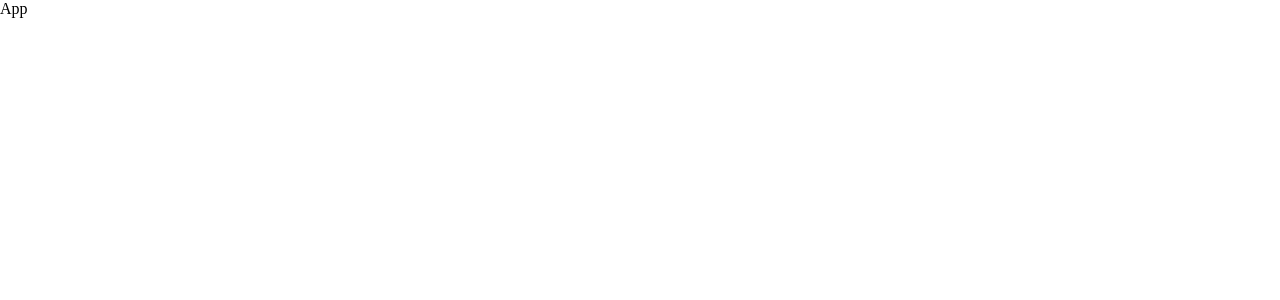
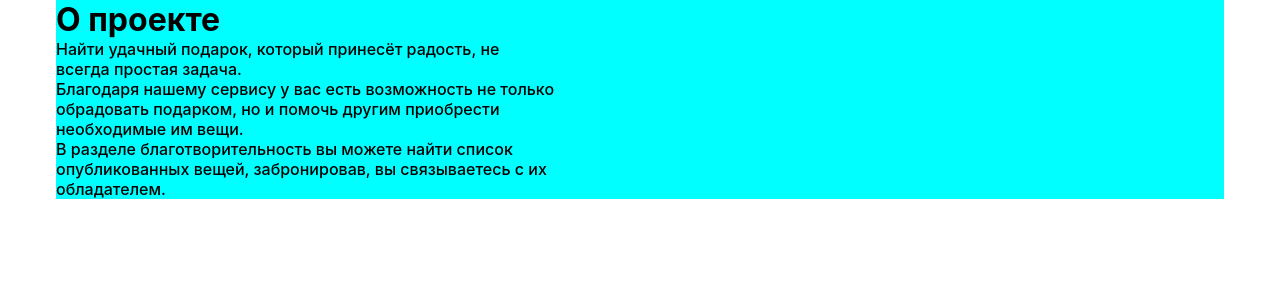
Before and after one commit to peaksoft-school/gift-list-js10, a React (Create React App) app: page / in a window 1280 px wide. Shown: the top 300 px of the page. Built offline with nearby package versions, Linux system fonts and the light colour scheme.

Commit message:
in progress...

```diff
--- a/package.json
+++ b/package.json
@@ -9,6 +9,7 @@
     "react": "^18.2.0",
     "react-dom": "^18.2.0",
     "react-scripts": "5.0.1",
+    "styled-components": "^6.0.8",
     "web-vitals": "^2.1.4"
   },
   "scripts": {
--- a/src/App.js
+++ b/src/App.js
@@ -1,3 +1,9 @@
+import { AboutProject } from './components/AboutProject'
+
 export function App() {
-   return <div className="App">App</div>
+   return (
+      <div className="App">
+         <AboutProject />
+      </div>
+   )
 }
--- /dev/null
+++ b/src/components/AboutProject.jsx
@@ -0,0 +1,31 @@
+import React from 'react'
+import styled from 'styled-components'
+
+export const AboutProject = () => {
+   return (
+      <AboutProjectPart>
+         <h1>О проекте</h1>
+         <AboutProjectDescription>
+            Найти удачный подарок, который принесёт радость, не всегда простая
+            задача. <br /> Благодаря нашему сервису у вас есть возможность не
+            только обрадовать подарком, но и помочь другим приобрести
+            необходимые им вещи. <br /> В разделе благотворительность вы можете
+            найти список опубликованных вещей, забронировав, вы связываетесь с
+            их обладателем.
+         </AboutProjectDescription>
+      </AboutProjectPart>
+   )
+}
+
+const AboutProjectPart = styled.div`
+   margin: 0 auto;
+   width: 73rem;
+   background-color: aqua;
+   font-family: 'Inter';
+   font-weight: 500;
+`
+
+const AboutProjectDescription = styled.p`
+   font-size: 1rem;
+   width: 31.25rem;
+`
```
Also changed, not shown: 1 other file (tests, documents, lock files or other folders).
